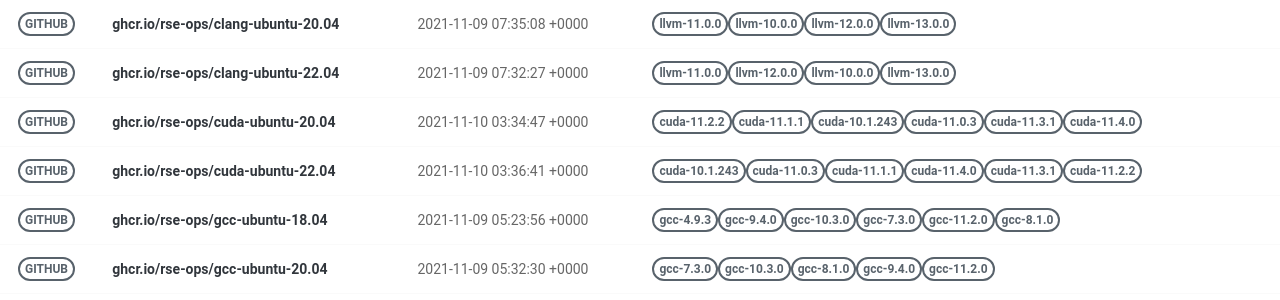
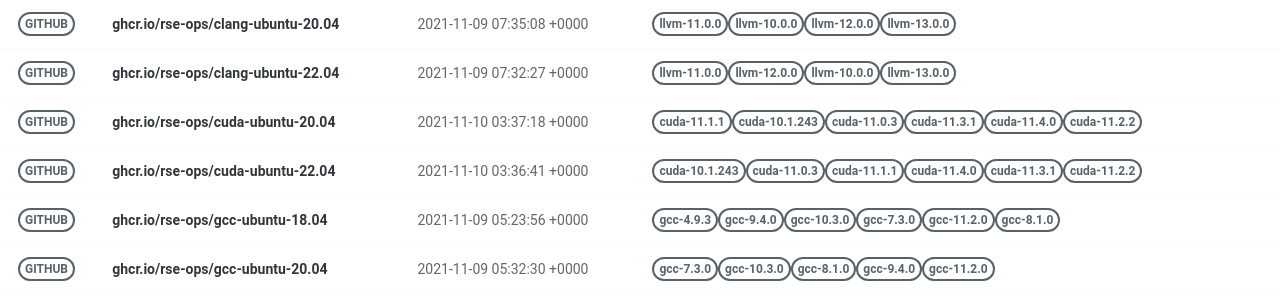
Before and after one commit to rse-ops/docker-images, a Jekyll site: the page built from pages/index.md, in a window 1280 px wide. Shown: the part 179-479 px from the top of the page. Built offline with Jekyll 4.4.1, drawn with Linux system fonts in a browser that asks for light colours; nearby versions of some CDN libraries.

Commit message:
Automated push to update library 2021-11-10

```diff
--- a/_library/ghcr.io-rse-ops-cuda-ubuntu-20.04.md
+++ b/_library/ghcr.io-rse-ops-cuda-ubuntu-20.04.md
@@ -1,14 +1,11 @@
 ---
 layout: container
 name: ghcr.io/rse-ops/cuda-ubuntu-20.04
-updated_at: 2021-11-10 03:34:47.921268
+updated_at: 2021-11-10 03:37:18.536502
 
 
 container_url: https://github.com/orgs/rse-ops/packages/container/package/cuda-ubuntu-20.04
 versions:
- - tag: cuda-11.2.2
-   dockerfile: https://github.com/rse-ops/docker-images/blob/main/ubuntu/cuda/Dockerfile
-   manifest: https://crane.ggcr.dev/manifest/ghcr.io/rse-ops/cuda-ubuntu-20.04:cuda-11.2.2
  - tag: cuda-11.1.1
    dockerfile: https://github.com/rse-ops/docker-images/blob/main/ubuntu/cuda/Dockerfile
    manifest: https://crane.ggcr.dev/manifest/ghcr.io/rse-ops/cuda-ubuntu-20.04:cuda-11.1.1
```
Also changed, not shown: other parts of _library/ghcr.io-rse-ops-cuda-ubuntu-20.04.md (+3 -0 lines).
